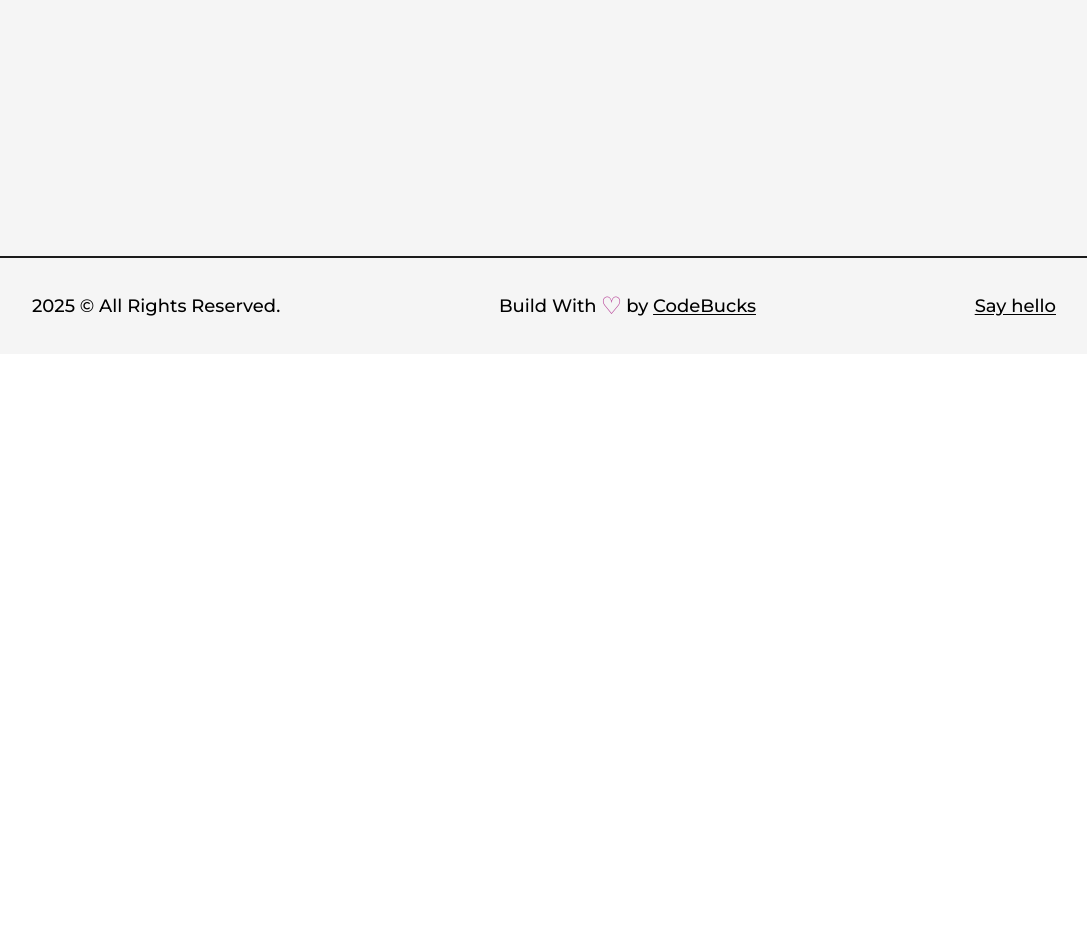
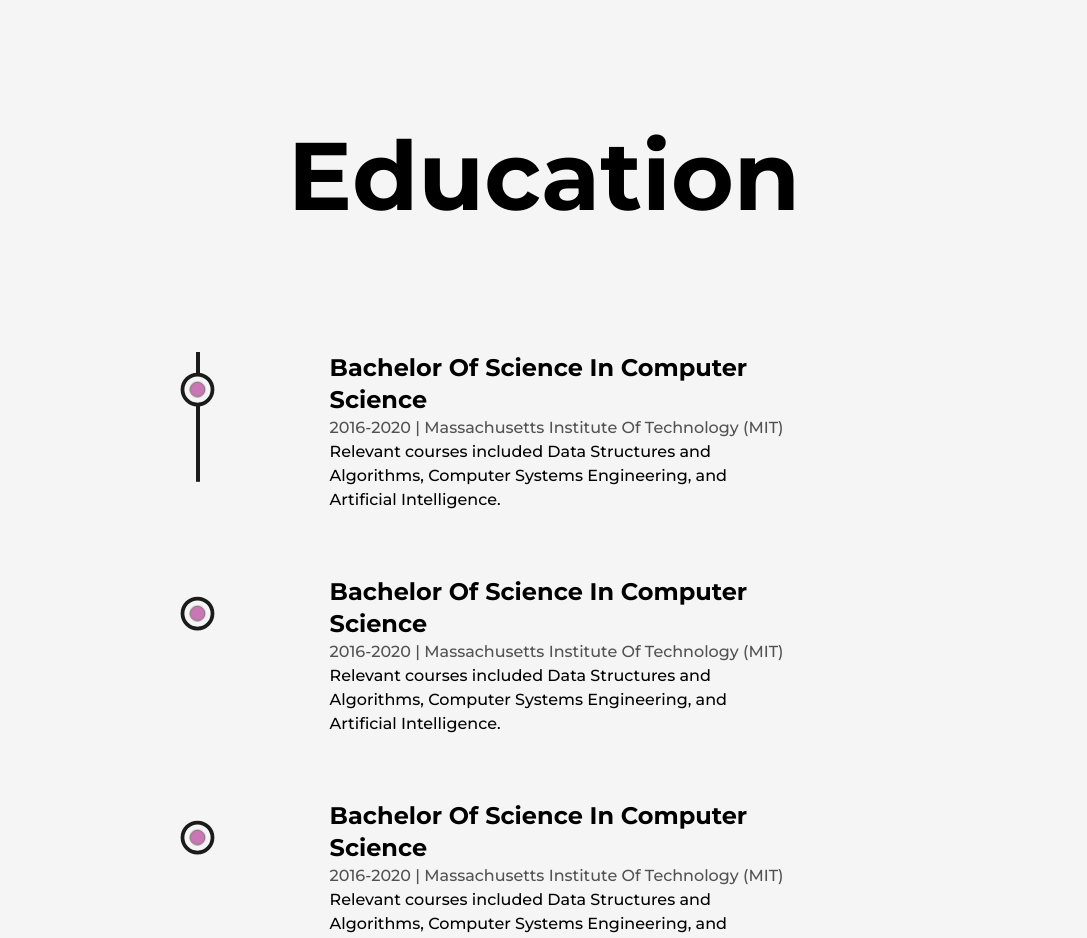
Before and after one commit to MagOss27/Next.js-Developer-Portfolio, a Next.js app: page /about in a window 1280 px wide. Shown: the part 3360-4298 px from the top of the page, without its empty margins (96-1183 px from the left). Before the commit the page ends 3714 px from the top, so only its background shows below. Built offline with nearby package versions, Linux system fonts and the light colour scheme.

Commit message:
fix: criação do Education

```diff
--- /dev/null
+++ b/src/components/Education.js
@@ -0,0 +1,72 @@
+import React, { useRef } from 'react'
+import { motion, useScroll } from 'framer-motion'
+import Lilcon from './Lilcon'
+
+const Details = ({ type, time, place, info }) => {
+    const ref = useRef(null)
+    return (
+        <li ref={ref} className='my-8 first:mt-0 last:mb-0 w-[60%] mx-auto flex flex-col items-center justify-between'>
+            <Lilcon reference={ref} />
+
+            <motion.div
+                initial={{ y: 50 }}
+                whileInView={{ y: 0 }}
+                transition={{ duration: 0.5, type: 'spring' }}
+            >
+                <h3 className='capitalize font-bold text-2xl'>
+                    {type}
+                </h3>
+                <span className='capitalize font-medium text-dark/75'>
+                    {time} | {place}
+                </span>
+                <p className='font-medium w-full'>
+                    {info}
+                </p>
+            </motion.div>
+        </li>
+    )
+}
+
+function Education() {
+    const ref = useRef(null)
+    const { scrollYProgress } = useScroll({
+        target: ref,
+        offset: ["start end", "center start"]
+    })
+
+    return (
+        <div className='my-64'>
+            <h2 className='font-bold text-8xl mb-32 w-full text-center'>Education</h2>
+            <div ref={ref} className='w-[75%] mx-auto relative'>
+
+                <motion.div
+                    style={{ scaleY: scrollYProgress }}
+                    className='absolute left-9 top-0 w-[4px] h-full bg-dark origin-top'
+                />
+
+                <ul className='w-full flex flex-col items-start justify-between ml-4'>
+                    <Details
+                        type="Bachelor Of Science In Computer Science"
+                        time="2016-2020"
+                        place="Massachusetts Institute Of Technology (MIT)"
+                        info="Relevant courses included Data Structures and Algorithms, Computer Systems Engineering, and Artificial Intelligence."
+                    />
+                    <Details
+                        type="Bachelor Of Science In Computer Science"
+                        time="2016-2020"
+                        place="Massachusetts Institute Of Technology (MIT)"
+                        info="Relevant courses included Data Structures and Algorithms, Computer Systems Engineering, and Artificial Intelligence."
+                    />
+                    <Details
+                        type="Bachelor Of Science In Computer Science"
+                        time="2016-2020"
+                        place="Massachusetts Institute Of Technology (MIT)"
+                        info="Relevant courses included Data Structures and Algorithms, Computer Systems Engineering, and Artificial Intelligence."
+                    />
+                </ul>
+            </div>
+        </div>
+    )
+}
+
+export default Education
--- a/src/components/Experience.js
+++ b/src/components/Experience.js
@@ -1,9 +1,18 @@
-import React from 'react'
+import React, { useRef } from 'react'
+import { motion, useScroll } from 'framer-motion'
+import Lilcon from './Lilcon'
 
 const Details = ({ position, company, companyLink, time, address, work }) => {
+    const ref = useRef(null)
     return (
-        <li className='my-8 first:mt-0 last:mb-0 w-[60%] mx-auto flex flex-col items-center justify-between'>
-            <div>
+        <li ref={ref} className='my-8 first:mt-0 last:mb-0 w-[60%] mx-auto flex flex-col items-center justify-between'>
+            <Lilcon reference={ref} />
+
+            <motion.div
+                initial={{ y: 50 }}
+                whileInView={{ y: 0 }}
+                transition={{ duration: 0.5, type: 'spring' }}
+            >
                 <h3 className='capitalize font-bold text-2xl'>
                     {position}&nbsp;
                     <a href={companyLink} target='_blank' className='text-primary capitalize'>
@@ -14,18 +23,28 @@
                 <p className='font-medium w-full'>
                     {work}
                 </p>
-            </div>
+            </motion.div>
         </li>
     )
 }
 
 function Experience() {
+    const ref = useRef(null)
+    const { scrollYProgress } = useScroll(
+        {
+            target: ref,
+            offset: ["start end", "center start "]
+        }
+    )
+
     return (
         <div className='my-64'>
             <h2 className='font-bold text-8xl mb-32 w-full text-center'>Experience</h2>
-            <div className='w-[75%] mx-auto relative'>
+            <div ref={ref} className='w-[75%] mx-auto relative'>
 
-                <div className='absolute left-8 top-0 w-[4px] h-full bg-dark origin-top' />
+                <motion.div
+                    style={{ scaleY: scrollYProgress }}
+                    className='absolute left-9 top-0 w-[4px] h-full bg-dark origin-top' />
 
                 <ul className='w-full flex flex-col items-start justify-between ml-4'>
                     <Details
--- /dev/null
+++ b/src/components/Lilcon.js
@@ -0,0 +1,23 @@
+import { motion, useScroll } from 'framer-motion'
+import React from 'react'
+
+function LiIcon({ reference }) {
+
+    const { scrollYProgress } = useScroll(
+        {
+            target: reference,
+            offset: ["center end", "center center "]
+        }
+    )
+    return (
+        <figure className='absolute left-0 stroke-dark'>
+           <svg className='-rotate-90' width="75" height="75" viewBox="0 0 100 100">
+    <circle cx="50" cy="50" r="20" className='stroke-primary stroke-1 fill-none' />
+    <motion.circle cx="50" cy="50" r="20" className='stroke-[5px] fill-light' style={{ pathLength: scrollYProgress }} />
+    <circle cx="50" cy="50" r="10" className='animate-pulse stroke-1 fill-primary' />
+</svg>
+        </figure>
+    )
+}
+
+export default LiIcon
--- a/src/components/Skills.js
+++ b/src/components/Skills.js
@@ -9,7 +9,7 @@
             initial={{ x: 0, y: 0 }}
             whileInView={{ x: x, y: y }}
             transition={{ duration: 1.5 }}
-            viewport={{ once: false, amount: 0.5 }}
+            viewport={{ once: true, amount: 0.5 }}
         >
             {name}
         </motion.div >
--- a/src/pages/about.js
+++ b/src/pages/about.js
@@ -7,6 +7,7 @@
 import { useInView, useMotionValue, useSpring } from 'framer-motion'
 import Skills from '@/components/Skills'
 import Experience from '@/components/Experience'
+import Education from '@/components/Education'
 
 const AnimatedNumbers = ({ value }) => {
     const ref = useRef(null);
@@ -86,6 +87,7 @@
 
                     <Skills />
                     <Experience />
+                    <Education />
                 </Layout>
             </main>
         </>
--- /dev/null
+++ b/src/pages/projects.js
@@ -0,0 +1,11 @@
+import React from 'react'
+
+const projects = () => {
+  return (
+    <div>
+
+    </div>
+  )
+}
+
+export default projects
```
